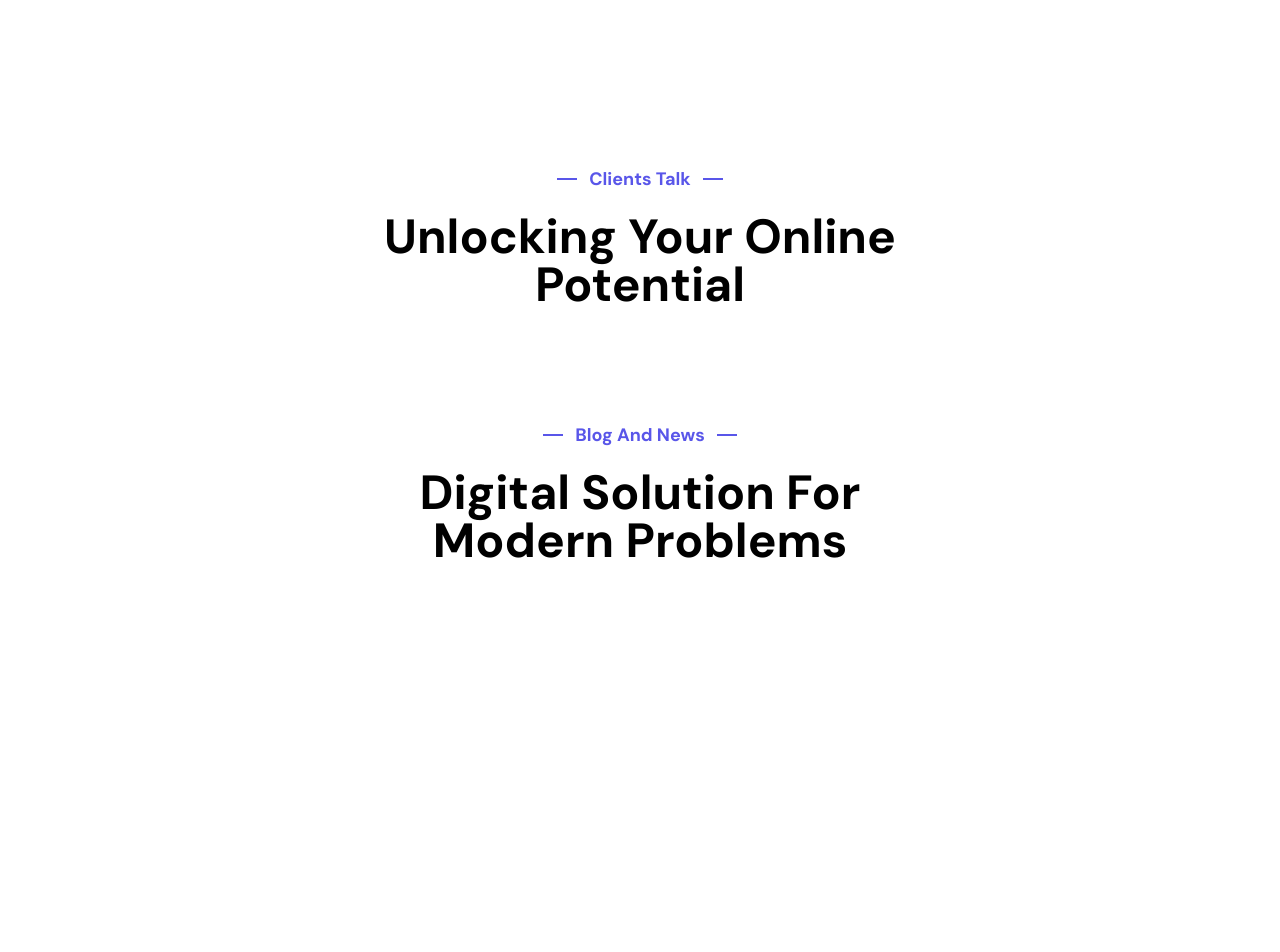
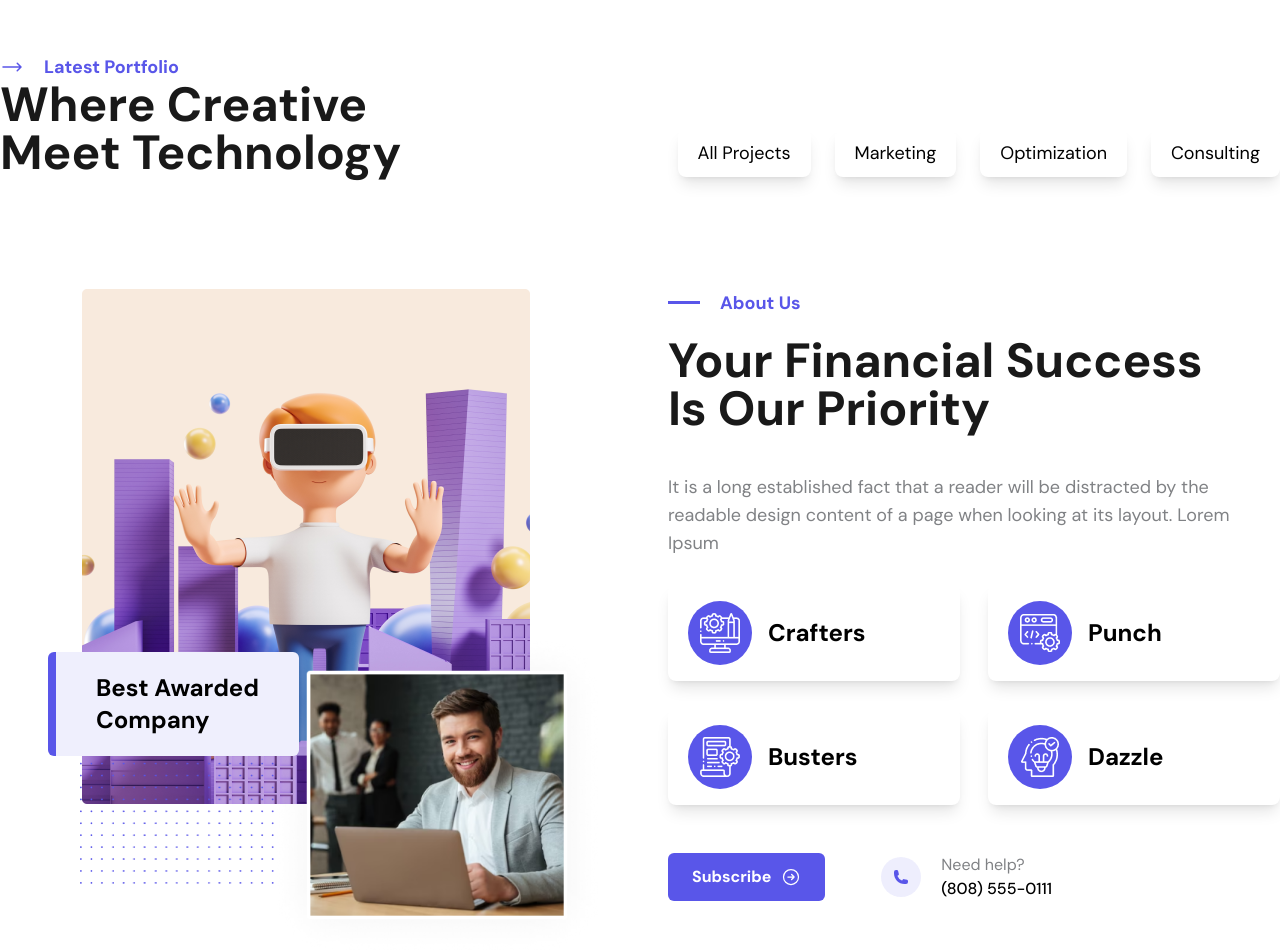
Before and after one commit to mubasyir19/Pixlab07, a Next.js app: page / in a window 1280 px wide. Shown: the part 4180-5132 px from the top of the page. Before the commit the page ends 4752 px from the top, so only its background shows below. Built offline with nearby package versions, Linux system fonts and the light colour scheme.

Commit message:
add: about section

```diff
--- a/src/app/page.tsx
+++ b/src/app/page.tsx
@@ -5,6 +5,7 @@ import {
   MapPinIcon,
   EnvelopeIcon,
   ChevronDownIcon,
+  ArrowLongRightIcon,
 } from "@heroicons/react/24/solid";
 import { ArrowRightCircleIcon } from "@heroicons/react/24/outline";
 
@@ -920,6 +921,144 @@ export default function Home() {
         </div>
       </section>
       <section className="container mx-auto mt-28">
+        <div className="flex items-end justify-between">
+          <div className="">
+            <div className="flex items-center gap-x-5">
+              <ArrowLongRightIcon className="h-6 w-auto text-primary" />
+              <p className="text-lg font-bold text-primary">Latest Portfolio</p>
+            </div>
+            <h1 className="text-5xl font-bold text-[#191919]">
+              Where Creative <br /> Meet Technology
+            </h1>
+          </div>
+          <div className="flex gap-x-6">
+            <button className="rounded-lg bg-white px-5 py-2.5 text-lg text-black shadow-lg hover:bg-primary hover:text-white">
+              All Projects
+            </button>
+            <button className="rounded-lg bg-white px-5 py-2.5 text-lg text-black shadow-lg hover:bg-primary hover:text-white">
+              Marketing
+            </button>
+            <button className="rounded-lg bg-white px-5 py-2.5 text-lg text-black shadow-lg hover:bg-primary hover:text-white">
+              Optimization
+            </button>
+            <button className="rounded-lg bg-white px-5 py-2.5 text-lg text-black shadow-lg hover:bg-primary hover:text-white">
+              Consulting
+            </button>
+          </div>
+        </div>
+      </section>
+      <section id="about" className="container mx-auto mt-28">
+        <div className="flex items-stretch gap-x-14">
+          <div className="relative h-fit w-1/2">
+            <Image
+              src={`/about1.png`}
+              width={448}
+              height={515}
+              alt="about1"
+              className="mx-auto"
+            />
+            <Image
+              src={`/about2.png`}
+              width={350}
+              height={334}
+              alt="about2"
+              className="absolute -bottom-40 right-0"
+            />
+            <Image
+              src={`/about3.png`}
+              width={194}
+              height={168}
+              alt="about2"
+              className="absolute -bottom-20 left-20"
+            />
+            <div className="absolute bottom-12 left-12 flex w-fit items-center justify-center rounded-md border-l-8 border-primary bg-[#EFEFFD] px-10 py-5">
+              <p className="text-2xl font-bold text-black">
+                Best Awarded <br /> Company
+              </p>
+            </div>
+          </div>
+          <div className="w-1/2">
+            <div className="flex items-center gap-x-5">
+              <div className="h-[3px] w-8 bg-primary"></div>
+              <p className="text-lg font-bold text-primary">About Us</p>
+            </div>
+            <h1 className="mt-5 text-5xl font-bold text-[#191919]">
+              Your Financial Success <br /> Is Our Priority
+            </h1>
+            <p className="mt-10 text-lg text-[#808285]">
+              It is a long established fact that a reader will be distracted by
+              the readable design content of a page when looking at its layout.
+              Lorem Ipsum
+            </p>
+            <div className="mt-7 grid grid-cols-2 gap-7">
+              <div className="flex items-center gap-x-4 rounded-lg bg-white px-5 py-4 shadow-lg">
+                <div className="flex h-16 w-16 items-center justify-center rounded-full bg-primary">
+                  <Image
+                    src={`/settings.png`}
+                    width={40}
+                    height={40}
+                    alt="crafters"
+                    className="h-10 w-10"
+                  />
+                </div>
+                <p className="text-2xl font-bold text-black">Crafters</p>
+              </div>
+              <div className="flex items-center gap-x-4 rounded-lg bg-white px-5 py-4 shadow-lg">
+                <div className="flex h-16 w-16 items-center justify-center rounded-full bg-primary">
+                  <Image
+                    src={`/coding.png`}
+                    width={40}
+                    height={40}
+                    alt="punch"
+                    className="h-10 w-10"
+                  />
+                </div>
+                <p className="text-2xl font-bold text-black">Punch</p>
+              </div>
+              <div className="flex items-center gap-x-4 rounded-lg bg-white px-5 py-4 shadow-lg">
+                <div className="flex h-16 w-16 items-center justify-center rounded-full bg-primary">
+                  <Image
+                    src={`/design.png`}
+                    width={40}
+                    height={40}
+                    alt="busters"
+                    className="h-10 w-10"
+                  />
+                </div>
+                <p className="text-2xl font-bold text-black">Busters</p>
+              </div>
+              <div className="flex items-center gap-x-4 rounded-lg bg-white px-5 py-4 shadow-lg">
+                <div className="flex h-16 w-16 items-center justify-center rounded-full bg-primary">
+                  <Image
+                    src={`/creative.png`}
+                    width={40}
+                    height={40}
+                    alt="dazzle"
+                    className="h-10 w-10"
+                  />
+                </div>
+                <p className="text-2xl font-bold text-black">Dazzle</p>
+              </div>
+            </div>
+            <div className="mt-12 flex gap-x-14">
+              <button className="group flex items-center gap-x-2.5 rounded-md bg-primary px-6 py-3 text-base font-bold text-white">
+                Subscribe
+                <ArrowRightCircleIcon className="h-auto w-5 text-white" />
+              </button>
+              <div className="contact flex items-center gap-x-5">
+                <div className="flex h-10 w-10 items-center justify-center rounded-full bg-primary bg-opacity-10">
+                  <PhoneIcon className="h-4 w-4 text-primary" />
+                </div>
+                <div className="">
+                  <p className="text-[#808285]">Need help?</p>
+                  <p className="font-medium text-black">(808) 555-0111</p>
+                </div>
+              </div>
+            </div>
+          </div>
+        </div>
+      </section>
+      <section className="container mx-auto mt-28">
         <div className="grid grid-cols-4 gap-7"></div>
       </section>
       <section className="container mx-auto mt-28">
```
Also changed, not shown: public/about3.png (added).
